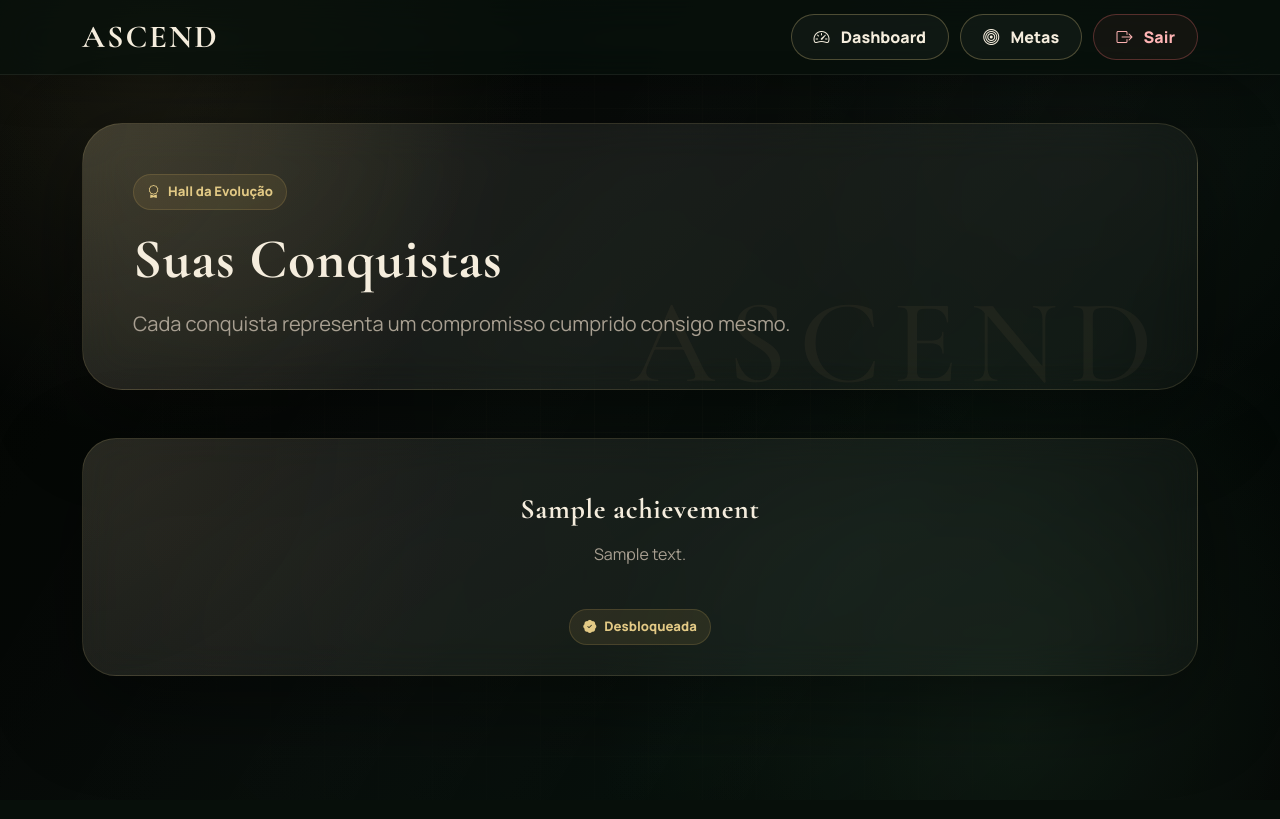
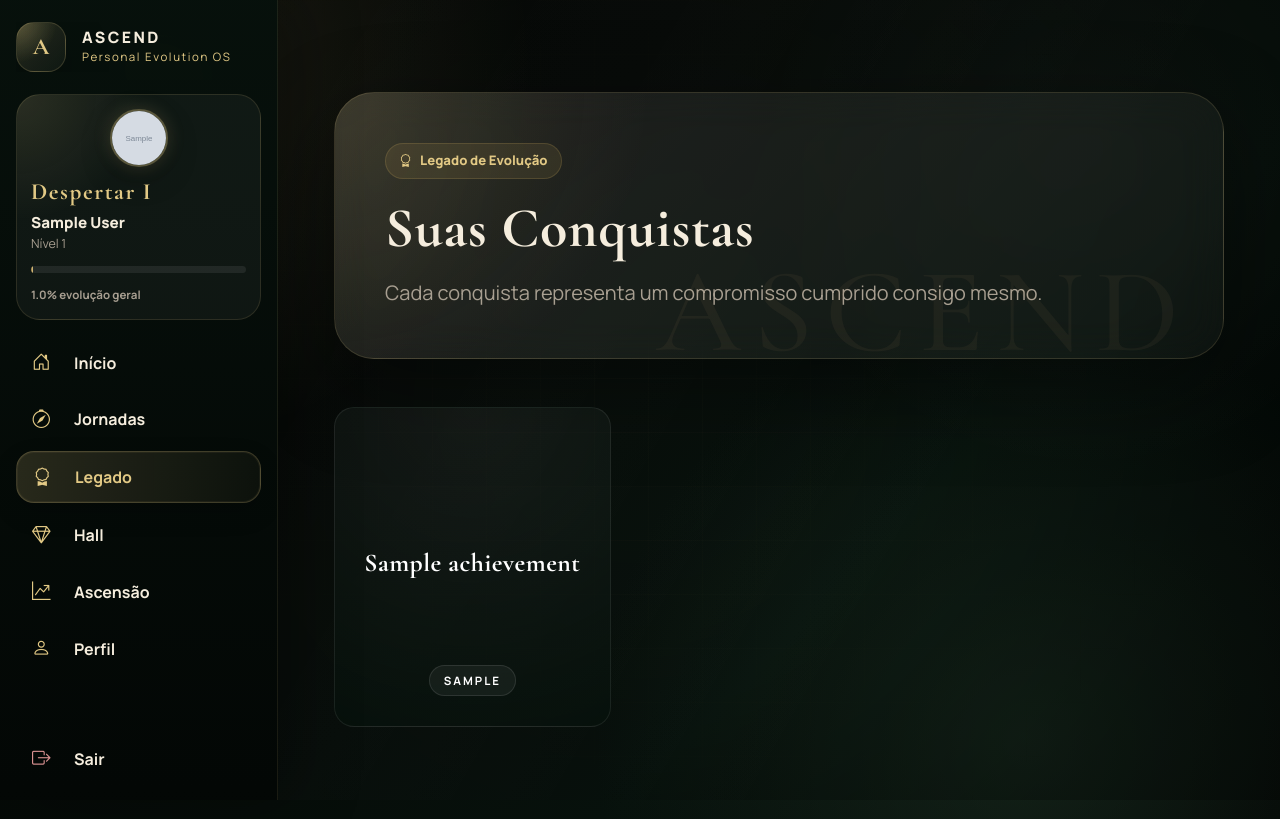
Before and after one commit to celingomess/Ascend, a Flask app: page /conquistas in a window 1280 px wide. Before the commit the page ends 676 px from the top, so only its background shows below. Run offline with Flask 3, Linux system fonts and the light colour scheme; a user stored in the database is signed in; tables that the repository leaves empty hold one stand-in row (values such as "Sample post"); grey boxes marked "Sample" are stand-in pictures.

Commit message:
feat: add synthesised Web Audio SFX utility & implement 3D card flip on achievements gallery

```diff
--- a/app/static/css/conquistas.css
+++ b/app/static/css/conquistas.css
@@ -0,0 +1,189 @@
+/* ===================================
+   CONQUISTAS 3D FLIP — ASCEND
+=================================== */
+
+.achievements-grid {
+    display: grid;
+    grid-template-columns: repeat(auto-fill, minmax(260px, 1fr));
+    gap: 30px;
+    perspective: 1000px; /* Cria o efeito de profundidade 3D */
+    margin-top: 20px;
+}
+
+.achievement-card-wrapper {
+    width: 100%;
+    height: 320px;
+    perspective: 1000px;
+}
+
+/* O card que gira */
+.achievement-card {
+    position: relative;
+    width: 100%;
+    height: 100%;
+    transform-style: preserve-3d;
+    transition: transform 0.8s cubic-bezier(0.175, 0.885, 0.32, 1.275), box-shadow 0.5s;
+    cursor: pointer;
+    border-radius: 20px;
+}
+
+/* Quando passa o mouse, gira o card */
+.achievement-card-wrapper:hover .achievement-card {
+    transform: rotateY(180deg);
+}
+
+/* Configuração geral de ambas as faces */
+.card-face {
+    position: absolute;
+    inset: 0;
+    backface-visibility: hidden; /* Esconde a face de trás quando virada */
+    border-radius: 20px;
+    padding: 30px 20px;
+    display: flex;
+    flex-direction: column;
+    justify-content: space-between;
+    align-items: center;
+    border: 1px solid rgba(255, 255, 255, 0.08);
+}
+
+/* FRENTE */
+.card-front {
+    background: radial-gradient(circle at top, rgba(255, 255, 255, 0.05), rgba(7, 17, 12, 0.95));
+    color: #fff;
+    z-index: 2;
+}
+
+/* VERSO */
+.card-back {
+    background: radial-gradient(circle at bottom, rgba(226, 201, 133, 0.1), rgba(7, 17, 12, 0.98));
+    color: #fff;
+    transform: rotateY(180deg); /* Já começa virado de costas */
+    border: 1px solid rgba(226, 201, 133, 0.25);
+}
+
+/* ESTILOS INTERNOS DA FRENTE */
+.achievement-icon {
+    font-size: 4.5rem;
+    line-height: 1;
+    margin-top: 15px;
+    transition: transform 0.5s ease;
+}
+
+.achievement-card-wrapper:hover .achievement-icon {
+    transform: scale(1.15) translateZ(30px);
+}
+
+.achievement-title {
+    font-family: 'Cormorant Garamond', serif;
+    font-size: 1.6rem;
+    font-weight: 700;
+    margin: 15px 0 5px;
+    text-align: center;
+    letter-spacing: 0.5px;
+}
+
+.rarity-badge {
+    font-size: 0.72rem;
+    text-transform: uppercase;
+    letter-spacing: 2px;
+    font-weight: 700;
+    padding: 6px 14px;
+    border-radius: 30px;
+    background: rgba(255, 255, 255, 0.05);
+    border: 1px solid rgba(255, 255, 255, 0.1);
+}
+
+/* ESTILOS INTERNOS DO VERSO */
+.xp-badge {
+    font-size: 0.9rem;
+    font-weight: 800;
+    color: var(--gold-soft);
+    letter-spacing: 1.5px;
+    background: rgba(216, 189, 115, 0.1);
+    border: 1px solid rgba(216, 189, 115, 0.3);
+    padding: 6px 16px;
+    border-radius: 12px;
+}
+
+.achievement-desc {
+    font-size: 0.95rem;
+    color: var(--muted);
+    line-height: 1.5;
+    text-align: center;
+    margin: 10px 0;
+}
+
+.unlock-date {
+    font-size: 0.8rem;
+    color: var(--gold-soft);
+    display: flex;
+    align-items: center;
+    gap: 8px;
+    opacity: 0.85;
+}
+
+/* ESTILIZAÇÃO POR RARIDADE */
+
+/* 1. COMUM */
+.achievement-card.comum {
+    border: 1px solid rgba(255, 255, 255, 0.1);
+    box-shadow: 0 10px 30px rgba(0, 0, 0, 0.5);
+}
+.achievement-card.comum .achievement-icon {
+    color: #a0aab2; /* Prata/Aço */
+}
+.achievement-card.comum .rarity-badge {
+    color: #a0aab2;
+}
+
+/* 2. INCOMUM */
+.achievement-card.incomum {
+    border: 1px solid rgba(46, 204, 113, 0.25);
+    box-shadow: 0 10px 30px rgba(46, 204, 113, 0.05);
+}
+.achievement-card.incomum:hover {
+    box-shadow: 0 15px 40px rgba(46, 204, 113, 0.15);
+}
+.achievement-card.incomum .achievement-icon {
+    color: #2ecc71; /* Verde Jade */
+}
+.achievement-card.incomum .rarity-badge {
+    color: #2ecc71;
+    border-color: rgba(46, 204, 113, 0.3);
+    background: rgba(46, 204, 113, 0.05);
+}
+
+/* 3. RARA */
+.achievement-card.rara {
+    border: 1px solid rgba(52, 152, 219, 0.3);
+    box-shadow: 0 10px 30px rgba(52, 152, 219, 0.05);
+}
+.achievement-card.rara:hover {
+    box-shadow: 0 15px 40px rgba(52, 152, 219, 0.2);
+}
+.achievement-card.rara .achievement-icon {
+    color: #3498db; /* Azul Cobalto */
+}
+.achievement-card.rara .rarity-badge {
+    color: #3498db;
+    border-color: rgba(52, 152, 219, 0.3);
+    background: rgba(52, 152, 219, 0.05);
+}
+
+/* 4. LENDÁRIA */
+.achievement-card.lendaria {
+    border: 1px solid rgba(216, 189, 115, 0.4);
+    box-shadow: 0 10px 30px rgba(216, 189, 115, 0.08);
+}
+.achievement-card.lendaria:hover {
+    box-shadow: 0 15px 50px rgba(216, 189, 115, 0.3);
+}
+.achievement-card.lendaria .achievement-icon {
+    color: #d8bd73; /* Ouro */
+    text-shadow: 0 0 15px rgba(216, 189, 115, 0.4);
+}
+.achievement-card.lendaria .rarity-badge {
+    color: #d8bd73;
+    border-color: rgba(216, 189, 115, 0.4);
+    background: rgba(216, 189, 115, 0.08);
+}
--- /dev/null
+++ b/app/static/js/sfx.js
@@ -0,0 +1,136 @@
+/* ===================================
+   WEB AUDIO API SFX SYNTHESIZER
+   Zero external audio file dependencies!
+=================================== */
+
+const AscendSFX = {
+    ctx: null,
+    enabled: true,
+
+    init() {
+        if (!this.ctx && typeof (window.AudioContext || window.webkitAudioContext) !== 'undefined') {
+            try {
+                this.ctx = new (window.AudioContext || window.webkitAudioContext)();
+            } catch (e) {
+                console.warn("Web Audio Context could not start.", e);
+            }
+        }
+    },
+
+    playClick() {
+        if (!this.enabled) return;
+        this.init();
+        const ctx = this.ctx;
+        if (!ctx) return;
+
+        // Resume if suspended (browser security)
+        if (ctx.state === 'suspended') {
+            ctx.resume();
+        }
+
+        const osc = ctx.createOscillator();
+        const gain = ctx.createGain();
+
+        osc.connect(gain);
+        gain.connect(ctx.destination);
+
+        osc.type = 'sine';
+        osc.frequency.setValueAtTime(1000, ctx.currentTime);
+        osc.frequency.exponentialRampToValueAtTime(300, ctx.currentTime + 0.05);
+
+        gain.gain.setValueAtTime(0.04, ctx.currentTime); // Soft volume
+        gain.gain.exponentialRampToValueAtTime(0.001, ctx.currentTime + 0.05);
+
+        osc.start();
+        osc.stop(ctx.currentTime + 0.05);
+    },
+
+    playSuccess() {
+        if (!this.enabled) return;
+        this.init();
+        const ctx = this.ctx;
+        if (!ctx) return;
+
+        if (ctx.state === 'suspended') {
+            ctx.resume();
+        }
+
+        const now = ctx.currentTime;
+        // Crystal arpeggio progression (C5 -> E5 -> G5 -> C6)
+        const notes = [523.25, 659.25, 783.99, 1046.50];
+
+        notes.forEach((freq, idx) => {
+            const time = now + idx * 0.08;
+
+            const osc = ctx.createOscillator();
+            const gain = ctx.createGain();
+
+            osc.connect(gain);
+            gain.connect(ctx.destination);
+
+            osc.type = 'triangle';
+            osc.frequency.setValueAtTime(freq, time);
+
+            gain.gain.setValueAtTime(0.08, time);
+            gain.gain.exponentialRampToValueAtTime(0.001, time + 0.45);
+
+            osc.start(time);
+            osc.stop(time + 0.45);
+        });
+    },
+
+    playLevelUp() {
+        if (!this.enabled) return;
+        this.init();
+        const ctx = this.ctx;
+        if (!ctx) return;
+
+        if (ctx.state === 'suspended') {
+            ctx.resume();
+        }
+
+        const now = ctx.currentTime;
+        // Heroic fanfare chords progression (C4 -> F4 -> G4 -> C5/E5/G5/C6 master chord)
+        const chords = [
+            [261.63, 329.63, 392.00], // C4 major
+            [349.23, 440.00, 523.25], // F4 major
+            [392.00, 493.88, 587.33], // G4 major
+            [523.25, 659.25, 783.99, 1046.50] // C5 major triumphant
+        ];
+
+        chords.forEach((chord, chordIdx) => {
+            const startTime = now + chordIdx * 0.2;
+            const duration = chordIdx === chords.length - 1 ? 0.9 : 0.25;
+
+            chord.forEach((freq) => {
+                const osc = ctx.createOscillator();
+                const gain = ctx.createGain();
+
+                osc.connect(gain);
+                gain.connect(ctx.destination);
+
+                osc.type = 'sine';
+                osc.frequency.setValueAtTime(freq, startTime);
+
+                // Add nice heroic vibrato on the final chord
+                if (chordIdx === chords.length - 1) {
+                    osc.frequency.linearRampToValueAtTime(freq * 1.012, startTime + 0.25);
+                    osc.frequency.linearRampToValueAtTime(freq * 0.988, startTime + 0.5);
+                    osc.frequency.linearRampToValueAtTime(freq, startTime + 0.75);
+                }
+
+                // Volume fade out
+                gain.gain.setValueAtTime(0.06, startTime);
+                gain.gain.exponentialRampToValueAtTime(0.001, startTime + duration);
+
+                osc.start(startTime);
+                osc.stop(startTime + duration);
+            });
+        });
+    }
+};
+
+// Auto-initialize when clicking anywhere on page to comply with browser audio autoplays
+document.addEventListener('click', () => {
+    AscendSFX.init();
+}, { once: true });
--- a/app/templates/conquistas.html
+++ b/app/templates/conquistas.html
@@ -1,143 +1,79 @@
-<!DOCTYPE html>
-<html lang="pt-BR">
+{% extends "layout.html" %}
 
-<head>
+{% block title %}Conquistas | Ascend{% endblock %}
 
-    <meta charset="UTF-8">
+{% block extra_css %}
+    <link href="{{ url_for('static', filename='css/conquistas.css') }}" rel="stylesheet">
+{% endblock %}
 
-    <meta name="viewport"
-          content="width=device-width, initial-scale=1.0">
-
-    <title>Conquistas | Ascend</title>
-
-    <link href="https://cdn.jsdelivr.net/npm/bootstrap@5.3.3/dist/css/bootstrap.min.css"
-          rel="stylesheet">
-
-    <link rel="stylesheet"
-          href="https://cdn.jsdelivr.net/npm/bootstrap-icons@1.11.3/font/bootstrap-icons.css">
-
-    <link href="{{ url_for('static', filename='css/style.css') }}"
-          rel="stylesheet">
-
-</head>
-
-<body>
-
-<nav class="navbar navbar-expand-lg ascend-navbar">
-
-    <div class="container">
-
-        <a class="navbar-brand"
-           href="/dashboard">
-
-            ASCEND
-
-        </a>
-
-        <div>
-
-            <a href="/dashboard"
-               class="btn btn-ascend-outline me-2">
-
-                <i class="bi bi-speedometer2"></i>
-                Dashboard
-
-            </a>
-
-            <a href="/metas"
-               class="btn btn-ascend-outline me-2">
-
-                <i class="bi bi-bullseye"></i>
-                Metas
-
-            </a>
-
-            <a href="/logout"
-               class="btn btn-danger-old">
-
-                <i class="bi bi-box-arrow-right"></i>
-                Sair
-
-            </a>
-
-        </div>
-
-    </div>
-
-</nav>
-
+{% block content %}
 <div class="container py-5">
 
     <section class="ascend-hero mb-5">
 
         <span class="badge-old mb-3">
-
             <i class="bi bi-award"></i>
-            Hall da Evolução
-
+            Legado de Evolução
         </span>
 
         <h1 class="display-4 ascend-title mb-3">
-
             Suas Conquistas
-
         </h1>
 
         <p class="text-muted fs-5 mb-0">
-
             Cada conquista representa um compromisso cumprido consigo mesmo.
-
         </p>
 
     </section>
 
     {% if conquistas %}
 
-        <div class="workspace-grid">
+        <div class="achievements-grid">
 
             {% for conquista in conquistas %}
 
-            <div class="mini-block-card text-center">
+                <div class="achievement-card-wrapper">
 
-                <div>
+                    <div class="achievement-card {{ conquista.raridade|lower }}">
 
-                    <div style="font-size:4rem;"
-                         class="mb-4 gold-text">
+                        <!-- Frente do Card -->
+                        <div class="card-face card-front">
 
+                            <div class="achievement-icon">
                                 {% if conquista.icone %}
                                     <i class="bi {{ conquista.icone }}"></i>
                                 {% else %}
                                     <i class="bi bi-award-fill"></i>
                                 {% endif %}
+                            </div>
+
+                            <h3 class="achievement-title">
+                                {{ conquista.titulo }}
+                            </h3>
+
+                            <span class="rarity-badge">
+                                {{ conquista.raridade }}
+                            </span>
 
                         </div>
 
-                    <h3 class="ascend-title mb-3">
+                        <!-- Verso do Card (Flips on hover) -->
+                        <div class="card-face card-back">
 
-                        {{ conquista.titulo }}
+                            <div class="xp-badge">
+                                +{{ conquista.xp }} XP
+                            </div>
 
-                    </h3>
-
-                    {% if conquista.descricao %}
-
-                    <p class="text-muted">
-
-                        {{ conquista.descricao }}
-
+                            <p class="achievement-desc">
+                                {{ conquista.descricao or 'Conquista secreta desbloqueada.' }}
                             </p>
 
-                    {% endif %}
+                            <div class="unlock-date">
+                                <i class="bi bi-calendar-check"></i>
+                                {{ conquista.data_desbloqueio.strftime("%d/%m/%Y") }}
+                            </div>
 
                         </div>
-
-                <div class="mt-4">
-
-                    <span class="badge-old">
-
-                        <i class="bi bi-patch-check-fill"></i>
-                        Desbloqueada
-
-                    </span>
 
                     </div>
 
@@ -154,15 +90,11 @@
             <i class="bi bi-trophy display-1 gold-text"></i>
 
             <h3 class="ascend-title mt-4">
-
                 Nenhuma conquista ainda
-
             </h3>
 
             <p class="text-muted">
-
                 Continue evoluindo. Suas primeiras conquistas aparecerão aqui.
-
             </p>
 
         </div>
@@ -170,6 +102,4 @@
     {% endif %}
 
 </div>
-
-</body>
-</html>
+{% endblock %}
--- a/app/templates/layout.html
+++ b/app/templates/layout.html
@@ -42,5 +42,6 @@
 
 </div>
 
+<script src="{{ url_for('static', filename='js/sfx.js') }}"></script>
 </body>
 </html>
```
Also changed, not shown: app/static/js/meta_detalhe.js (+14 -0 lines). Lines whose indentation alone changed are shown as unchanged.
